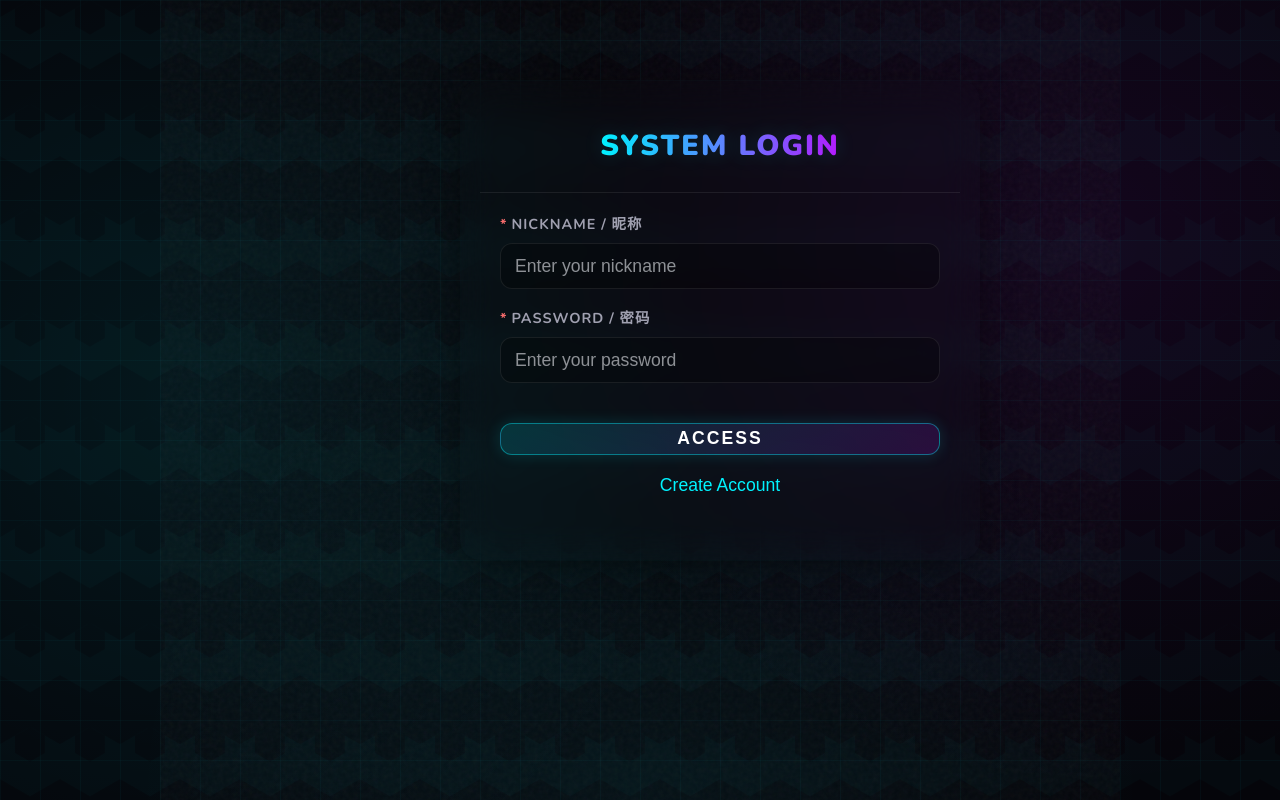
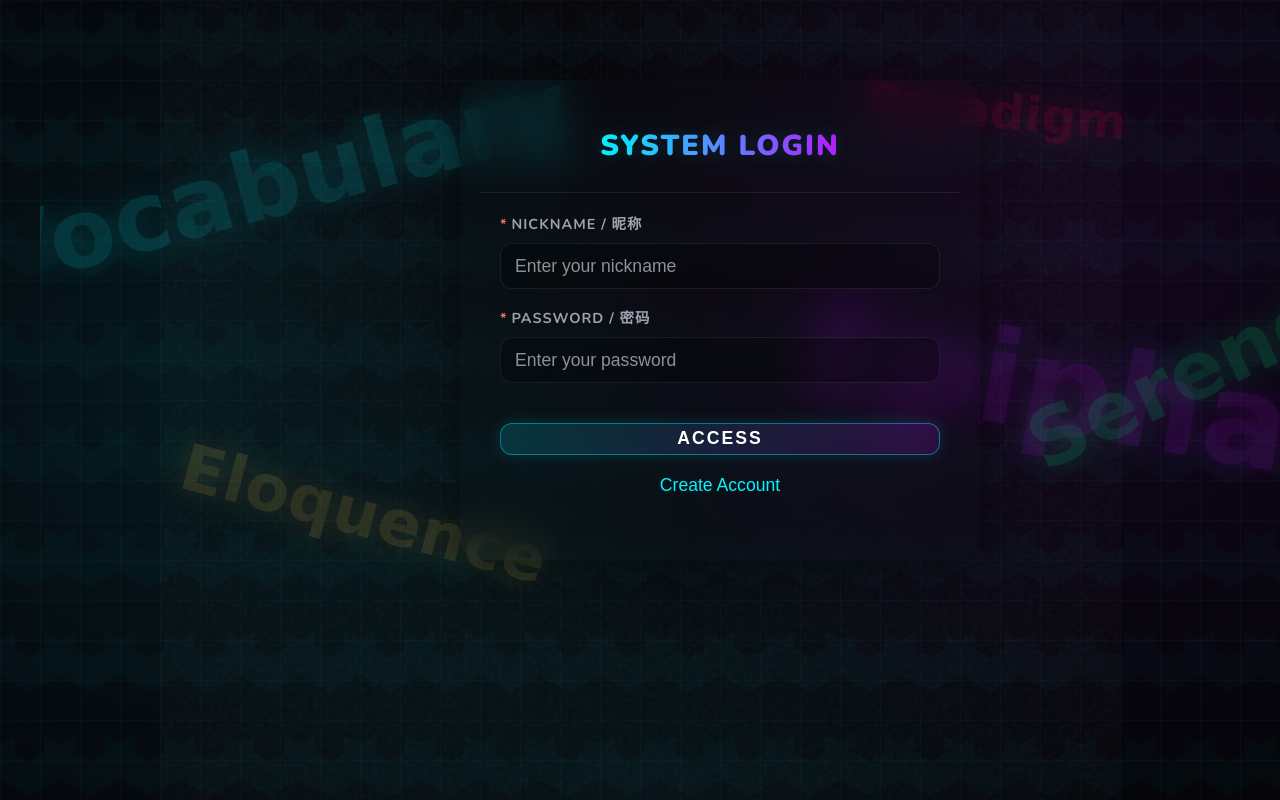
Before and after one commit to MaryJean1984/Mathdatawork, a Vue app in the folder frontend/: page /login in a window 1280 px wide. Built offline with nearby package versions, Linux system fonts and the light colour scheme.

Commit message:
feat(frontend): add artistic neon word patterns to login/register background

```diff
--- a/frontend/src/views/Register.vue
+++ b/frontend/src/views/Register.vue
@@ -1,5 +1,12 @@
 <template>
   <div class="register-container fluid-container">
+    <!-- 艺术体单词荧光花纹背景 -->
+    <div class="art-word-pattern pattern-1">Vocabulary</div>
+    <div class="art-word-pattern pattern-2">Epiphany</div>
+    <div class="art-word-pattern pattern-3">Serendipity</div>
+    <div class="art-word-pattern pattern-4">Eloquence</div>
+    <div class="art-word-pattern pattern-5">Paradigm</div>
+
     <el-card class="box-card glass-card">
       <template #header>
         <div class="card-header">
@@ -74,11 +81,72 @@ const submitForm = () => {
   justify-content: center;
   align-items: center;
   height: 100%;
+  position: relative;
+  overflow: hidden;
 }
+
+/* 艺术体单词荧光花纹样式 */
+.art-word-pattern {
+  position: absolute;
+  font-family: 'Comic Sans MS', cursive, 'Brush Script MT', 'Dancing Script', sans-serif;
+  font-size: 6rem;
+  font-weight: 900;
+  opacity: 0.15;
+  white-space: nowrap;
+  pointer-events: none;
+  z-index: 0;
+  transform: rotate(-15deg);
+  user-select: none;
+}
+
+.pattern-1 {
+  top: 10%;
+  left: -5%;
+  color: var(--neon-cyan);
+  text-shadow: 0 0 30px var(--neon-cyan);
+}
+
+.pattern-2 {
+  bottom: 15%;
+  right: -5%;
+  color: var(--neon-purple);
+  text-shadow: 0 0 30px var(--neon-purple);
+  transform: rotate(10deg);
+  font-size: 8rem;
+}
+
+.pattern-3 {
+  top: 40%;
+  right: -10%;
+  color: #00ff80;
+  text-shadow: 0 0 30px #00ff80;
+  transform: rotate(-25deg);
+  font-size: 5rem;
+}
+
+.pattern-4 {
+  bottom: 5%;
+  left: 10%;
+  color: #ffd04b;
+  text-shadow: 0 0 30px #ffd04b;
+  transform: rotate(15deg);
+  font-size: 4rem;
+}
+
+.pattern-5 {
+  top: 5%;
+  right: 20%;
+  color: #ff0055;
+  text-shadow: 0 0 30px #ff0055;
+  transform: rotate(5deg);
+  font-size: 3rem;
+}
+
 .box-card {
   width: 100%;
   max-width: 480px;
   padding: 20px;
+  z-index: 10; /* 确保表单在花纹之上 */
 }
 .card-header {
   text-align: center;
```
